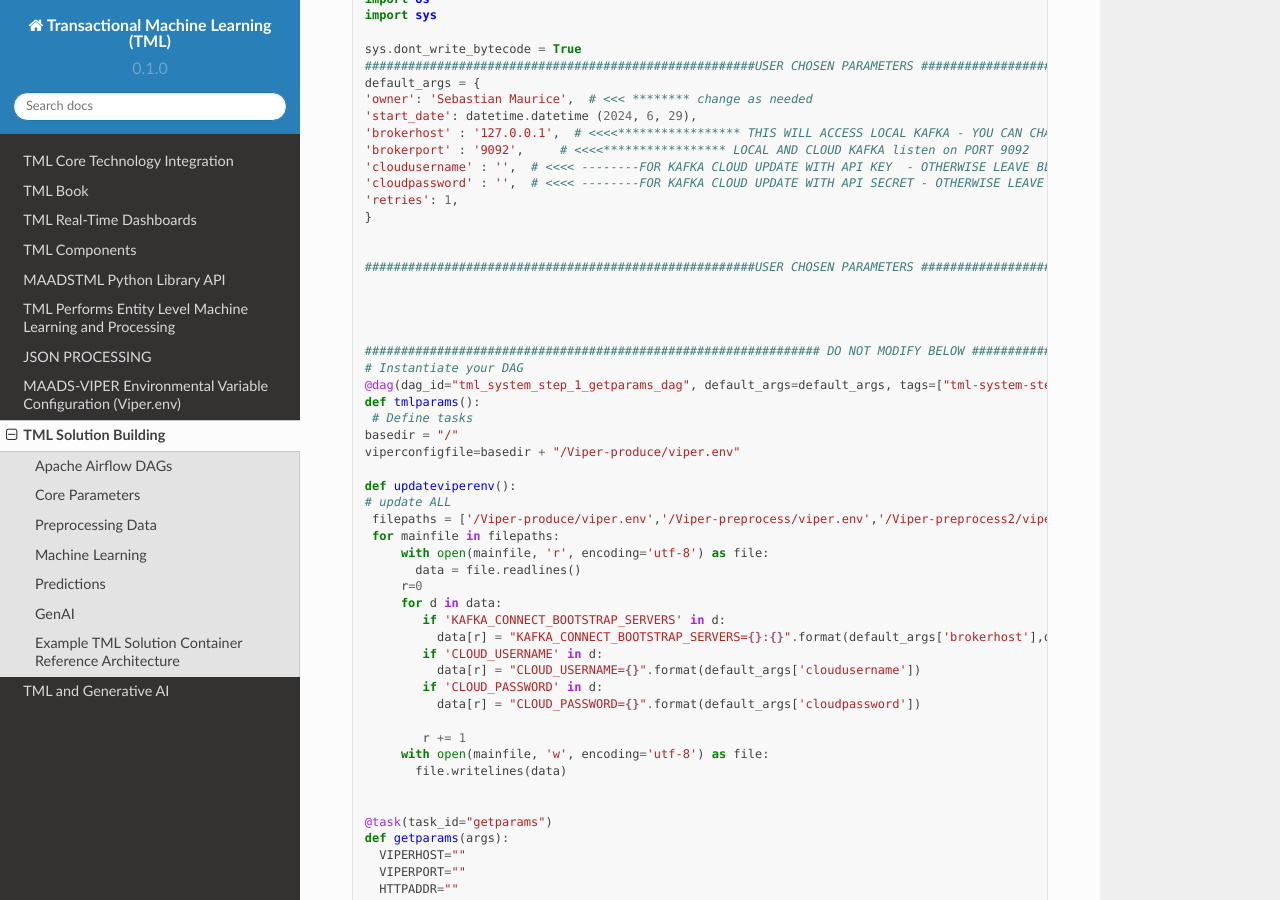
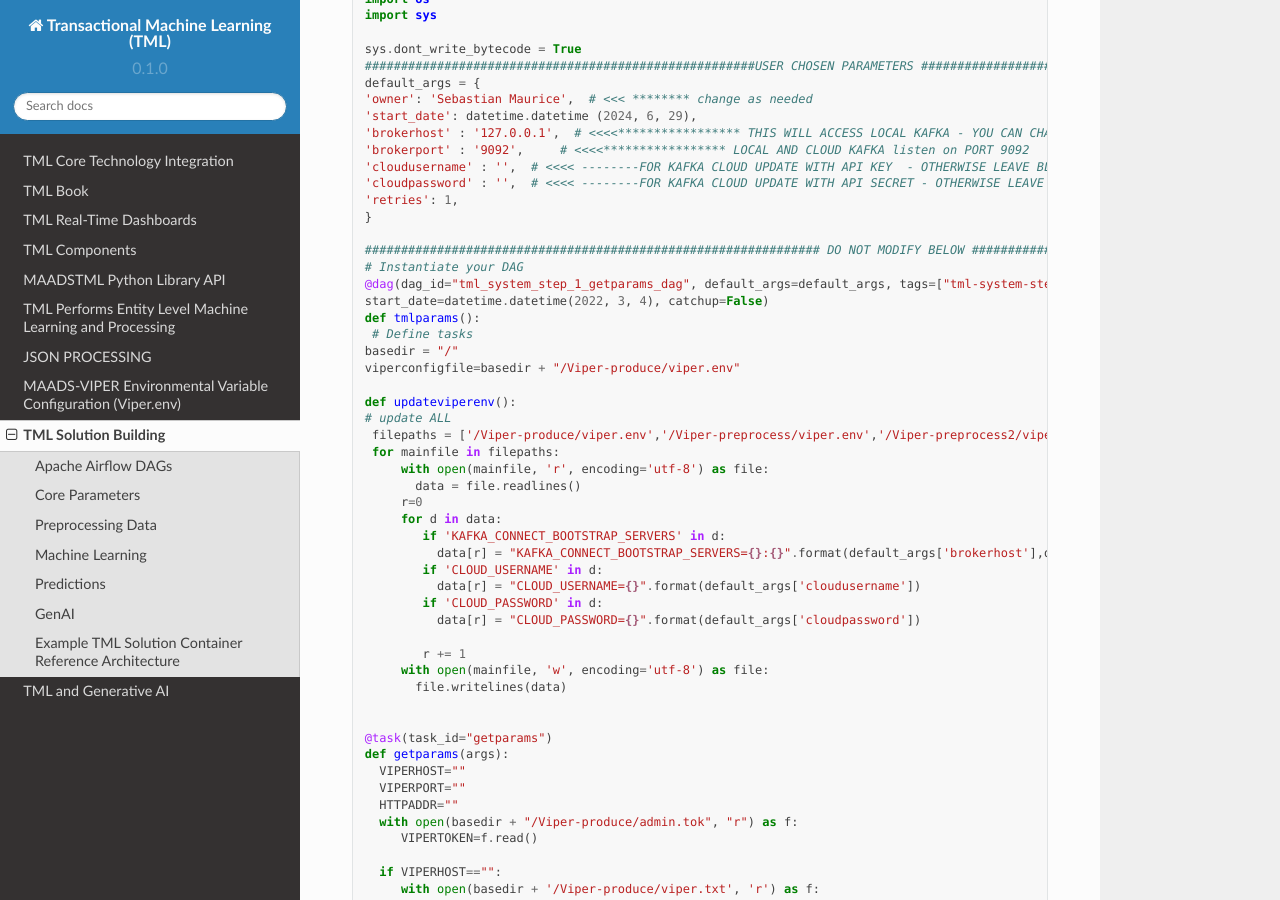
Before and after one commit to smaurice101/readthedocs, a Sphinx documentation site: the page built from docs/source/tmlbuilds.rst, in a window 1280 px wide and 900 px high, scrolled down 1594 px. Built offline with Sphinx 7.4.7 and the Read the Docs theme 2.0.0, drawn with Linux system fonts in a browser that asks for light colours.

Commit message:
Update tmlbuilds.rst

```diff
--- a/docs/source/tmlbuilds.rst
+++ b/docs/source/tmlbuilds.rst
@@ -76,15 +76,10 @@
    'retries': 1,
    }
 
-
-   ######################################################USER CHOSEN PARAMETERS ###########################################################
-
-
-
-
    ############################################################### DO NOT MODIFY BELOW ####################################################
    # Instantiate your DAG
-   @dag(dag_id="tml_system_step_1_getparams_dag", default_args=default_args, tags=["tml-system-step-1-getparams"], schedule=None, start_date=datetime.datetime(2022, 3, 4), catchup=False)
+   @dag(dag_id="tml_system_step_1_getparams_dag", default_args=default_args, tags=["tml-system-step-1-getparams"], schedule=None,
+   start_date=datetime.datetime(2022, 3, 4), catchup=False)
    def tmlparams():
     # Define tasks
    basedir = "/"
```
